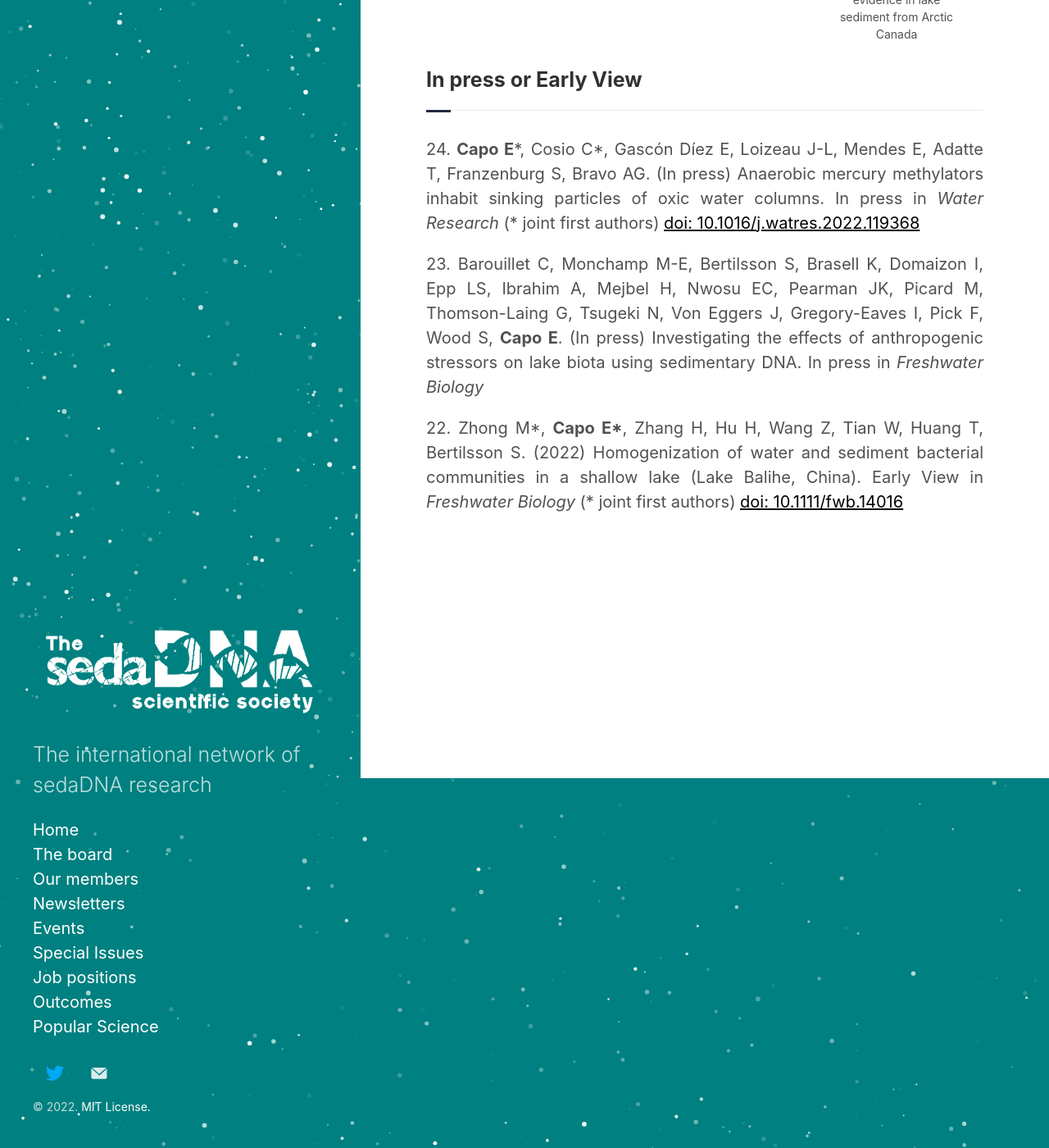
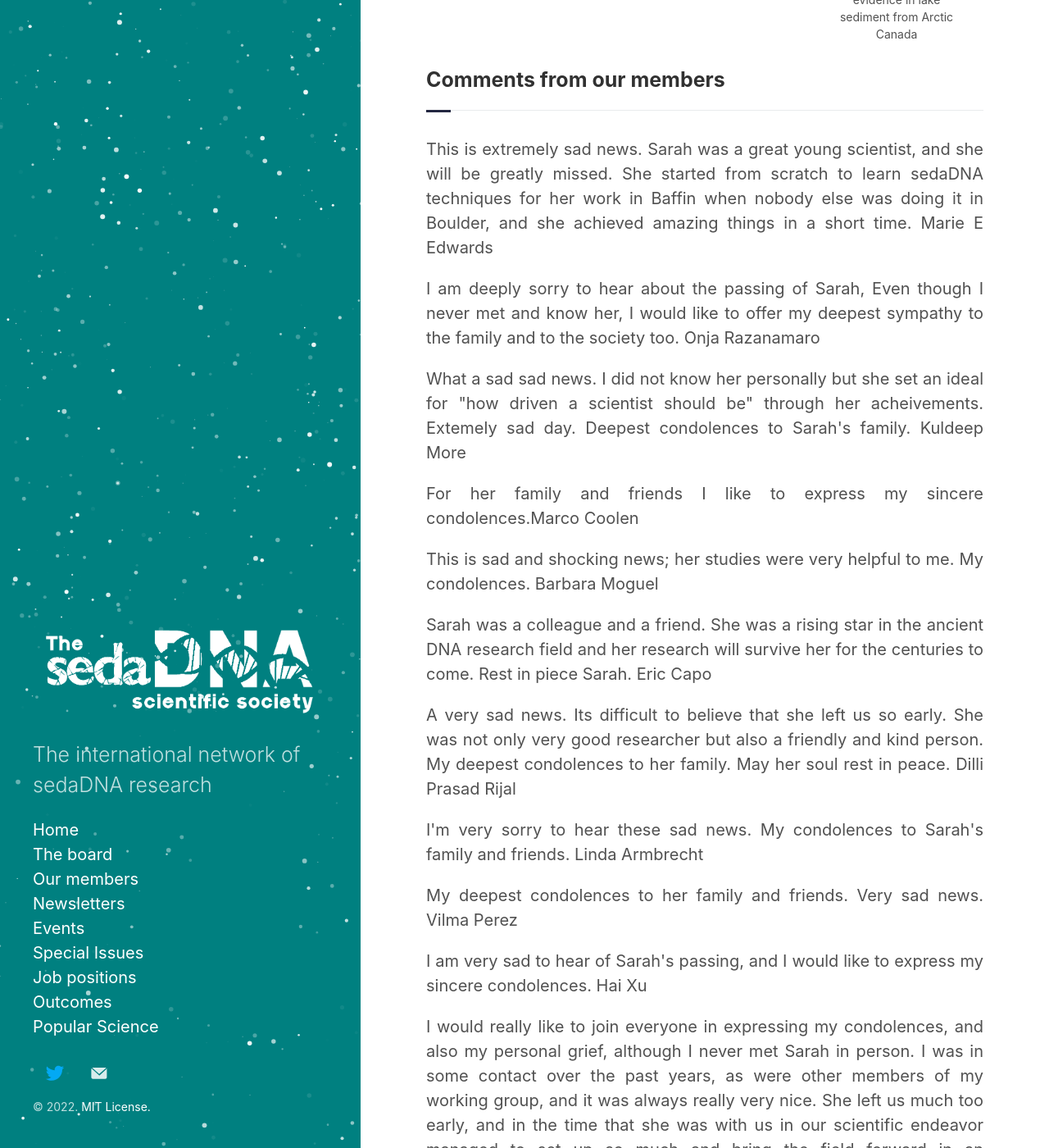
Before and after one commit to sedadna/sedadna.github.io, a Jekyll site: the page built from category/sarah_crump.md, in a window 1280 px wide and 1400 px high, scrolled down 451 px. Shown: the whole window at 82% size. Built offline with Jekyll 4.4.1, drawn with Linux system fonts in a browser that asks for light colours; some of the changed text lies outside the part shown.

Commit message:
Update sarah_crump.md

```diff
--- a/category/sarah_crump.md
+++ b/category/sarah_crump.md
@@ -36,13 +36,25 @@ Title: Our board
 </div>
 
 <div class="intro">
-<h3 class="section-title underline">In press or Early View</h3>
-<p align="justify">
-24. <b>Capo E</b>*, Cosio C*, Gascón Díez E, Loizeau J-L, Mendes E, Adatte T, Franzenburg S, Bravo AG. (In press) Anaerobic mercury methylators inhabit sinking particles of oxic water columns. In press in <i>Water Research</i> (* joint first authors) <a href="https://doi.org/10.1016/j.watres.2022.119368
-</p>" target="_blank"><u>doi: 10.1016/j.watres.2022.119368</u></a>
-<p align="justify">
-23. Barouillet C, Monchamp M-E, Bertilsson S, Brasell K, Domaizon I, Epp LS, Ibrahim A, Mejbel H, Nwosu EC, Pearman JK, Picard M, Thomson-Laing G, Tsugeki N, Von Eggers J, Gregory-Eaves I, Pick F, Wood S, <b>Capo E</b>. (In press) Investigating the effects of anthropogenic stressors on lake biota using sedimentary DNA. In press in <i>Freshwater Biology</i>
-</p>
-<p align="justify">
-22. Zhong M*, <b>Capo E*</b>, Zhang H, Hu H, Wang Z, Tian W, Huang T, Bertilsson S. (2022) Homogenization of water and sediment bacterial communities in a shallow lake (Lake Balihe, China). Early View in <i>Freshwater Biology</i> (* joint first authors) <a href="https://doi.org/10.1111/fwb.14016" target="_blank"><u>doi: 10.1111/fwb.14016</u></a>
-</p>
+<h3 class="section-title underline">Comments from our members</h3>
+<p align="justify"> This is extremely sad news. Sarah was a great young scientist, and she will be greatly missed. She started from scratch to learn sedaDNA techniques for her work in Baffin when nobody else was doing it in Boulder, and she achieved amazing things in a short time. Marie E Edwards</p>
+<p align="justify"> I am deeply sorry to hear about the passing of Sarah, Even though I never met and know her, I would like to offer my deepest sympathy to the family and to the society too. Onja Razanamaro</p>
+<p align="justify"> What a sad sad news. I did not know her personally but she set an ideal for "how driven a scientist should be" through her acheivements. Extemely sad day. Deepest condolences to Sarah's family. Kuldeep More</p>
+<p align="justify"> For her family and friends I like to express my sincere condolences.Marco Coolen </p>
+<p align="justify">This is sad and shocking news; her studies were very helpful to me. My condolences. Barbara Moguel </p>
+<p align="justify">Sarah was a colleague and a friend. She was a rising star in the ancient DNA research field and her
+research will survive her for the centuries to come. Rest in piece Sarah. Eric Capo </p>
+<p align="justify">A very sad news. Its difficult to believe that she left us so early. She was not only very good researcher but also a friendly and kind person. My deepest condolences to her family. May her soul rest in peace. Dilli Prasad Rijal</p>
+<p align="justify">I'm very sorry to hear these sad news. My condolences to Sarah's family and friends. Linda Armbrecht</p>
+<p align="justify">My deepest condolences to her family and friends. Very sad news. Vilma Perez</p>
+<p align="justify">I am very sad to hear of Sarah's passing, and I would like to express my sincere condolences. Hai Xu</p>
+<p align="justify">I would really like to join everyone in expressing my condolences, and also my personal grief, although I never met Sarah in person. I was in some contact over the past years, as were other members of my working group, and it was always really very nice.
+She left us much too early, and in the time that she was with us in our scientific endeavor managed to set up so much and bring the field forward in an exceptional way. Equally, her awareness of human problems and dedication to making things better, was known to her colleagues - even those further away in the world. I find it extremely difficult to understand this, and I am very sad. I would like to send heartfelt condolences to Sarah’s family, friends and loved ones. Laura Epp</p>
+<p align="justify">I was very sad and shocked by this new. Could you please send the following to her family:
+I didn't know Sarah personally but through her research and career path. I am very impressed by what she achieved and by her work and research, she is truly a model to follow as a woman in science. My sincere condolences to her partner, family and friends. Cecilia Barouillet</p>
+<p align="justify">My prayers that Sarah's Soul Rest in Peace. She will definitely be remarked as a sign of reverence by the Almighty for her struggle throughout & she is definitely going to be with us through her untiring Research findings. Bhavatharini Shanmuganathan (India)</p>
+<p align="justify">I'm very sorry to hear this sad news. My condolences to Sarah's family and
+friends. Ebuka Casinius Nwosu</p>
+<p align="justify">A brilliant young scientist, wonderful friend, and inspiring adventurer left us after a fierce battle with cancer. Sarah Crump was part of our UCSC Paleogenomics Lab family. She did amazing postdoctoral work on ancient sedimentary DNA, with hardcore fieldwork in the Arctic and in remote lakes in the lower 48. She helped me and many many others get to know and feel welcome in paleobiology. We were so excited for her to start her professorship at the University of Utah this last Fall. We are heartbroken and will miss her constantly, but it soothes the soul to know that every day she will be making a difference for another arctic and alpine scientist in training. Please help her legacy continue by supporting the Sarah Crump Graduate Fellowship, which she was able to help set up and launch on her last day. Rachel Meyer</p>
+<p align="justify">What a big loss! My condolences go to the family and friends. May her soul rest in eternal peace. She will surely and sorely be missed! Allassane (Ivory Coast, West Africa).</p>
+<p align="justify">Sarah Crump's sedimentary ancient DNA work was a source of inspiration for a graduate student starting out in paleogenetics research.  Sarah and I met only briefly during an online meet-up of the SedaDNA Grad/Post-Doc Seminar Series, but it was an exciting moment to finally meet Sarah, who I looked up to from a distance as a role model in early-career research.  We will remember and continue to learn from Sarah's contributions to developing a nascent scientific field. Anonymous member</p>
```
